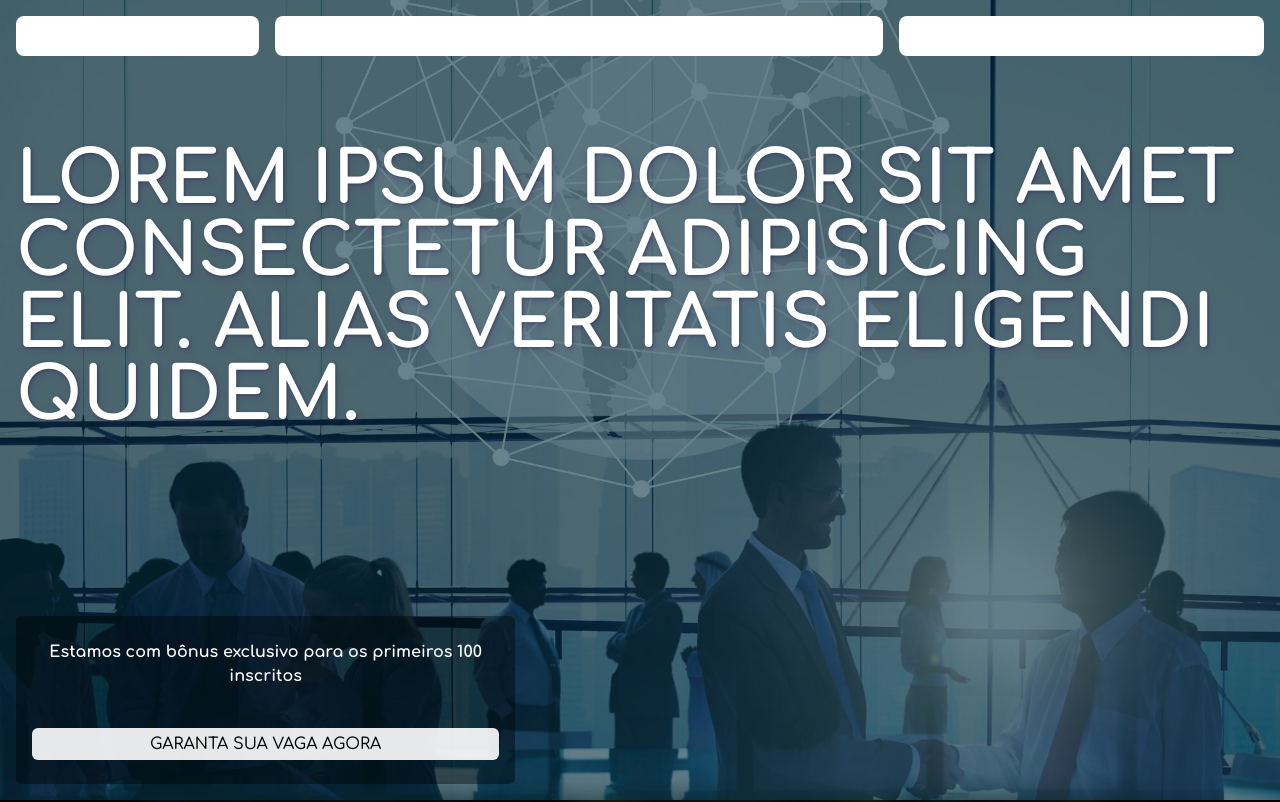
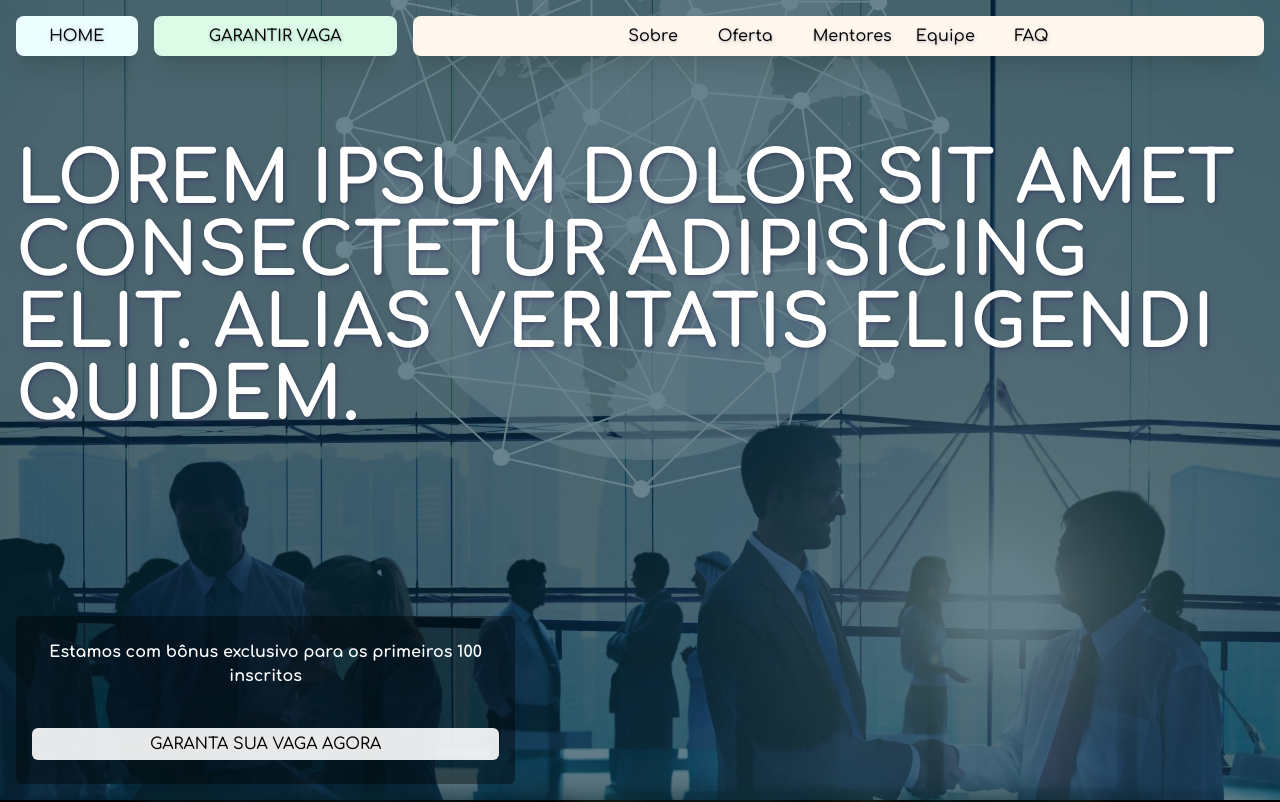
Before and after one commit to Romeusorionaet/Advocacia-Mentor, a Next.js app: page / in a window 1280 px wide. Shown: the top 802 px of the page. Built offline with nearby package versions, Linux system fonts and the light colour scheme.

Commit message:
chore: defined navigation in header

```diff
--- a/src/components/header.tsx
+++ b/src/components/header.tsx
@@ -1,11 +1,25 @@
 export function Header() {
   return (
-    <header className="fixed left-0 z-20 w-full p-4">
-      <div className="flex gap-4">
-        <div className="h-10 w-[20%] rounded-lg bg-white" />
-        <div className="h-10 w-[50%] rounded-lg bg-white" />
-        <div className="h-10 w-[30%] rounded-lg bg-white" />
-      </div>
+    <header className="fixed left-0 z-20 w-full p-2 text-black text-shadow-md max-md:text-xs md:p-4">
+      <nav className="flex gap-1 md:gap-4">
+        <div className="flex h-20 w-1.05/6 items-center justify-center rounded-lg bg-cyan-50 shadow-xl md:h-10 md:w-1.01/12">
+          <p className="uppercase">Home</p>
+        </div>
+        <div className="flex h-20 w-2.05/6 items-center justify-center rounded-lg bg-green-100 shadow-xl md:h-10 md:w-2.02/12">
+          <p className="uppercase">Garantir vaga</p>
+        </div>
+        <div className="flex h-20 w-1/2 justify-center gap-6 rounded-lg bg-orange-50 shadow-xl max-md:pt-2 md:h-10 md:w-8.07/12 md:items-center">
+          <div className="max-md:space-y-2 md:flex md:gap-6 lg:gap-10">
+            <p>Sobre</p>
+            <p>Oferta</p>
+            <p>Mentores</p>
+          </div>
+          <div className="max-md:space-y-2 md:flex md:gap-6 lg:gap-10">
+            <p>Equipe</p>
+            <p>FAQ</p>
+          </div>
+        </div>
+      </nav>
     </header>
   )
 }
--- a/tailwind.config.ts
+++ b/tailwind.config.ts
@@ -21,22 +21,30 @@ export default {
         'gray-600': '#4b5563',
         'gray-700': '#374151',
         'gray-800': '#1f2937',
+        'orange-50': '#fff7ed',
         'orange-100': '#ffedd5',
         'orange-200': '#fed7aa',
         'orange-300': '#fdba74',
+        'cyan-50': '#ecfeff',
         'blue-100': '#dbeafe',
         'blue-500': '#3b82f6',
         'blue-800': '#1e40af',
         'red-800': '#991b1b',
         'yellow-800': '#854d0e',
+        'green-100': '#dcfce7',
         'green-500': '#22c55e',
         'green-600': '#16a34a',
       },
 
       width: {
+        '1.01/12': '10%',
+        '2.02/12': '20%',
+        '1.05/6': '15%',
+        '2.05/6': '35%',
         '2.02/5': '42%',
         '1.07/2': '57%',
         '4.06/6': '60%',
+        '8.07/12': '70%',
       },
 
       height: {
```
